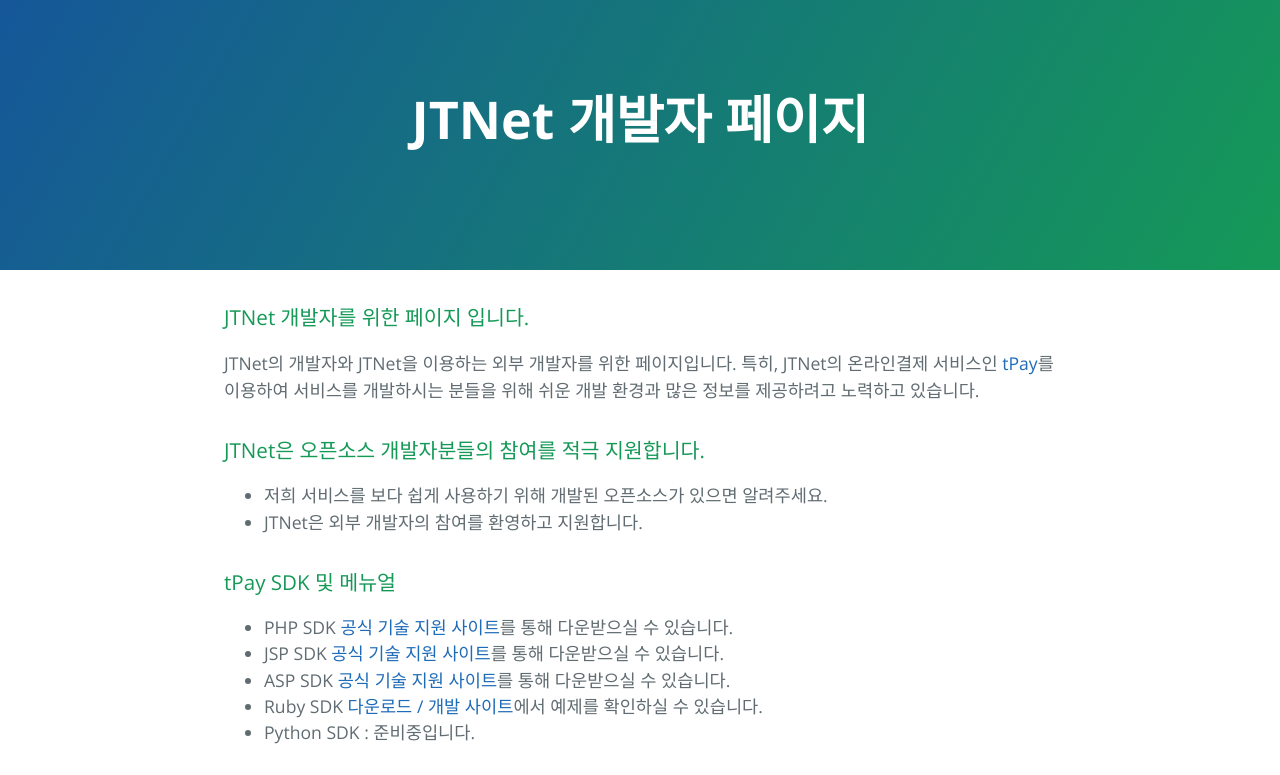
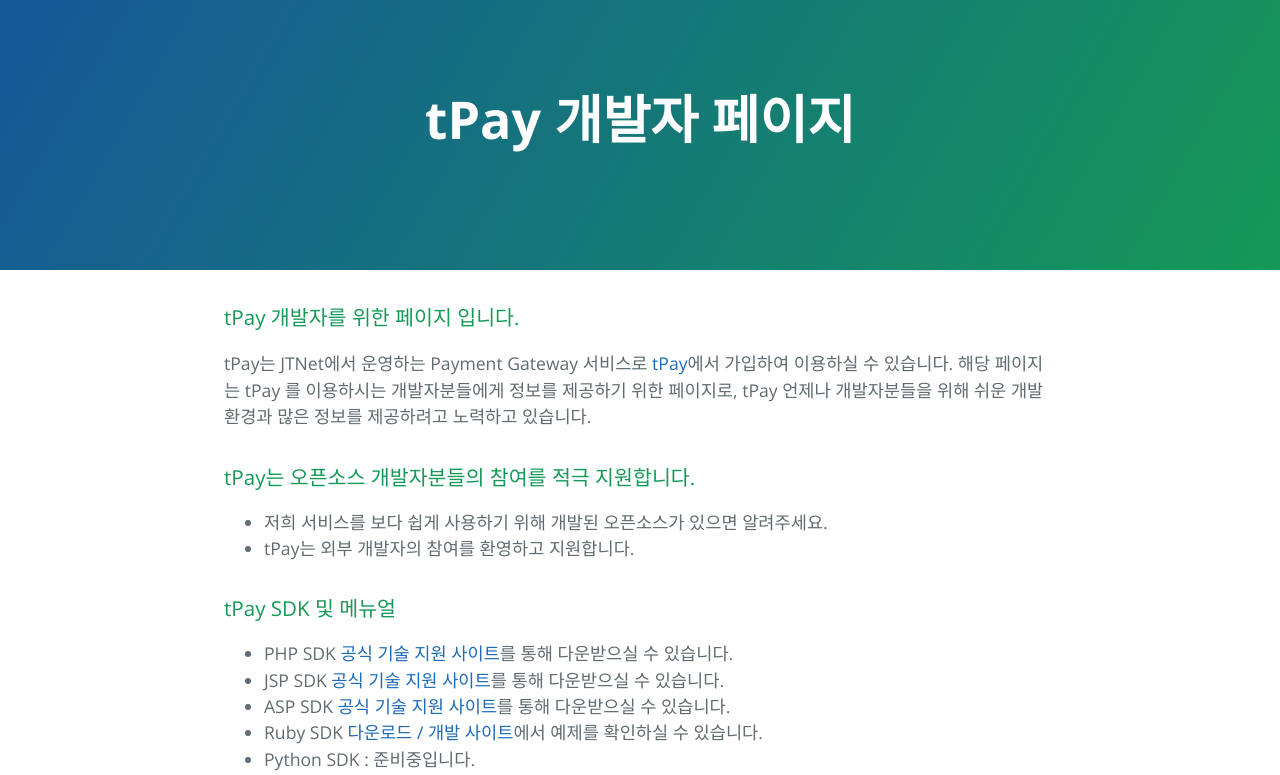
Before and after one commit to JTNet/jtnet.github.io, a plain HTML site: page index.html in a window 1280 px wide. Shown: the top 775 px of the page. Drawn offline with nearby package versions, Linux system fonts and the light colour scheme.

Commit message:
Replace master branch with page content via GitHub

```diff
--- a/index.html
+++ b/index.html
@@ -2,7 +2,7 @@
 <html lang="en-us">
   <head>
     <meta charset="UTF-8">
-    <title>JTNet 개발자 페이지 by JTNet</title>
+    <title>tPay 개발자 페이지 by JTNet</title>
     <meta name="viewport" content="width=device-width, initial-scale=1">
     <link rel="stylesheet" type="text/css" href="stylesheets/normalize.css" media="screen">
     <link href='http://fonts.googleapis.com/css?family=Open+Sans:400,700' rel='stylesheet' type='text/css'>
@@ -11,22 +11,22 @@
   </head>
   <body>
     <section class="page-header">
-      <h1 class="project-name">JTNet 개발자 페이지</h1>
+      <h1 class="project-name">tPay 개발자 페이지</h1>
       <h2 class="project-tagline"></h2>
     </section>
 
     <section class="main-content">
       <h3>
-<a id="jtnet-개발자를-위한-페이지-입니다" class="anchor" href="#jtnet-%EA%B0%9C%EB%B0%9C%EC%9E%90%EB%A5%BC-%EC%9C%84%ED%95%9C-%ED%8E%98%EC%9D%B4%EC%A7%80-%EC%9E%85%EB%8B%88%EB%8B%A4" aria-hidden="true"><span class="octicon octicon-link"></span></a>JTNet 개발자를 위한 페이지 입니다.</h3>
+<a id="tpay-개발자를-위한-페이지-입니다" class="anchor" href="#tpay-%EA%B0%9C%EB%B0%9C%EC%9E%90%EB%A5%BC-%EC%9C%84%ED%95%9C-%ED%8E%98%EC%9D%B4%EC%A7%80-%EC%9E%85%EB%8B%88%EB%8B%A4" aria-hidden="true"><span class="octicon octicon-link"></span></a>tPay 개발자를 위한 페이지 입니다.</h3>
 
-<p>JTNet의 개발자와 JTNet을 이용하는 외부 개발자를 위한 페이지입니다. 특히, JTNet의 온라인결제 서비스인 <a href="https://www.tpay.co.kr">tPay</a>를 이용하여 서비스를 개발하시는 분들을 위해 쉬운 개발 환경과 많은 정보를 제공하려고 노력하고 있습니다. </p>
+<p>tPay는 JTNet에서 운영하는 Payment Gateway 서비스로 <a href="https://www.tpay.co.kr">tPay</a>에서 가입하여 이용하실 수 있습니다. 해당 페이지는 tPay 를 이용하시는 개발자분들에게 정보를 제공하기 위한 페이지로, tPay 언제나 개발자분들을 위해 쉬운 개발 환경과 많은 정보를 제공하려고 노력하고 있습니다. </p>
 
 <h3>
-<a id="jtnet은-오픈소스-개발자분들의-참여를-적극-지원합니다" class="anchor" href="#jtnet%EC%9D%80-%EC%98%A4%ED%94%88%EC%86%8C%EC%8A%A4-%EA%B0%9C%EB%B0%9C%EC%9E%90%EB%B6%84%EB%93%A4%EC%9D%98-%EC%B0%B8%EC%97%AC%EB%A5%BC-%EC%A0%81%EA%B7%B9-%EC%A7%80%EC%9B%90%ED%95%A9%EB%8B%88%EB%8B%A4" aria-hidden="true"><span class="octicon octicon-link"></span></a>JTNet은 오픈소스 개발자분들의 참여를 적극 지원합니다.</h3>
+<a id="tpay는-오픈소스-개발자분들의-참여를-적극-지원합니다" class="anchor" href="#tpay%EB%8A%94-%EC%98%A4%ED%94%88%EC%86%8C%EC%8A%A4-%EA%B0%9C%EB%B0%9C%EC%9E%90%EB%B6%84%EB%93%A4%EC%9D%98-%EC%B0%B8%EC%97%AC%EB%A5%BC-%EC%A0%81%EA%B7%B9-%EC%A7%80%EC%9B%90%ED%95%A9%EB%8B%88%EB%8B%A4" aria-hidden="true"><span class="octicon octicon-link"></span></a>tPay는 오픈소스 개발자분들의 참여를 적극 지원합니다.</h3>
 
 <ul>
 <li>저희 서비스를 보다 쉽게 사용하기 위해 개발된 오픈소스가 있으면 알려주세요.</li>
-<li>JTNet은 외부 개발자의 참여를 환영하고 지원합니다. </li>
+<li>tPay는 외부 개발자의 참여를 환영하고 지원합니다. </li>
 </ul>
 
 <h3>
--- a/params.json
+++ b/params.json
@@ -1 +1 @@
-{"name":"JTNet 개발자 페이지","tagline":"","body":"### JTNet 개발자를 위한 페이지 입니다. \r\nJTNet의 개발자와 JTNet을 이용하는 외부 개발자를 위한 페이지입니다. 특히, JTNet의 온라인결제 서비스인 [tPay](https://www.tpay.co.kr)를 이용하여 서비스를 개발하시는 분들을 위해 쉬운 개발 환경과 많은 정보를 제공하려고 노력하고 있습니다. \r\n\r\n### JTNet은 오픈소스 개발자분들의 참여를 적극 지원합니다.\r\n- 저희 서비스를 보다 쉽게 사용하기 위해 개발된 오픈소스가 있으면 알려주세요.\r\n- JTNet은 외부 개발자의 참여를 환영하고 지원합니다. \r\n\r\n### tPay SDK 및 메뉴얼\r\n- PHP SDK [공식 기술 지원 사이트](https://www.tpay.co.kr/support/TechnicalSupport.jsp)를 통해 다운받으실 수 있습니다.\r\n- JSP SDK [공식 기술 지원 사이트](https://www.tpay.co.kr/support/TechnicalSupport.jsp)를 통해 다운받으실 수 있습니다.\r\n- ASP SDK [공식 기술 지원 사이트](https://www.tpay.co.kr/support/TechnicalSupport.jsp)를 통해 다운받으실 수 있습니다.\r\n- Ruby SDK [다운로드 / 개발 사이트] (https://github.com/JTNet/tpay_ruby_sdk)에서 예제를 확인하실 수 있습니다.\r\n- Python SDK : 준비중입니다.\r\n\r\n### tPay 심플결제 API 서비스\r\n> 이제까지 경험하지 못했던 API 서비스를 준비중입니다.  \r\n\r\n### Support or Contact\r\n질문 / 버그 / 제안 등 저희와 연락이 필요하면 언제든지 연락해주세요.\r\ndevpg@jtnet.co.kr\r\n","google":"","note":"Don't delete this file! It's used internally to help with page regeneration."}
+{"name":"tPay 개발자 페이지","tagline":"","body":"### tPay 개발자를 위한 페이지 입니다. \r\ntPay는 JTNet에서 운영하는 Payment Gateway 서비스로 [tPay](https://www.tpay.co.kr)에서 가입하여 이용하실 수 있습니다. 해당 페이지는 tPay 를 이용하시는 개발자분들에게 정보를 제공하기 위한 페이지로, tPay 언제나 개발자분들을 위해 쉬운 개발 환경과 많은 정보를 제공하려고 노력하고 있습니다. \r\n\r\n### tPay는 오픈소스 개발자분들의 참여를 적극 지원합니다.\r\n- 저희 서비스를 보다 쉽게 사용하기 위해 개발된 오픈소스가 있으면 알려주세요.\r\n- tPay는 외부 개발자의 참여를 환영하고 지원합니다. \r\n\r\n### tPay SDK 및 메뉴얼\r\n- PHP SDK [공식 기술 지원 사이트](https://www.tpay.co.kr/support/TechnicalSupport.jsp)를 통해 다운받으실 수 있습니다.\r\n- JSP SDK [공식 기술 지원 사이트](https://www.tpay.co.kr/support/TechnicalSupport.jsp)를 통해 다운받으실 수 있습니다.\r\n- ASP SDK [공식 기술 지원 사이트](https://www.tpay.co.kr/support/TechnicalSupport.jsp)를 통해 다운받으실 수 있습니다.\r\n- Ruby SDK [다운로드 / 개발 사이트] (https://github.com/JTNet/tpay_ruby_sdk)에서 예제를 확인하실 수 있습니다.\r\n- Python SDK : 준비중입니다.\r\n\r\n### tPay 심플결제 API 서비스\r\n> 이제까지 경험하지 못했던 API 서비스를 준비중입니다.  \r\n\r\n### Support or Contact\r\n질문 / 버그 / 제안 등 저희와 연락이 필요하면 언제든지 연락해주세요.\r\ndevpg@jtnet.co.kr\r\n","google":"","note":"Don't delete this file! It's used internally to help with page regeneration."}
```
